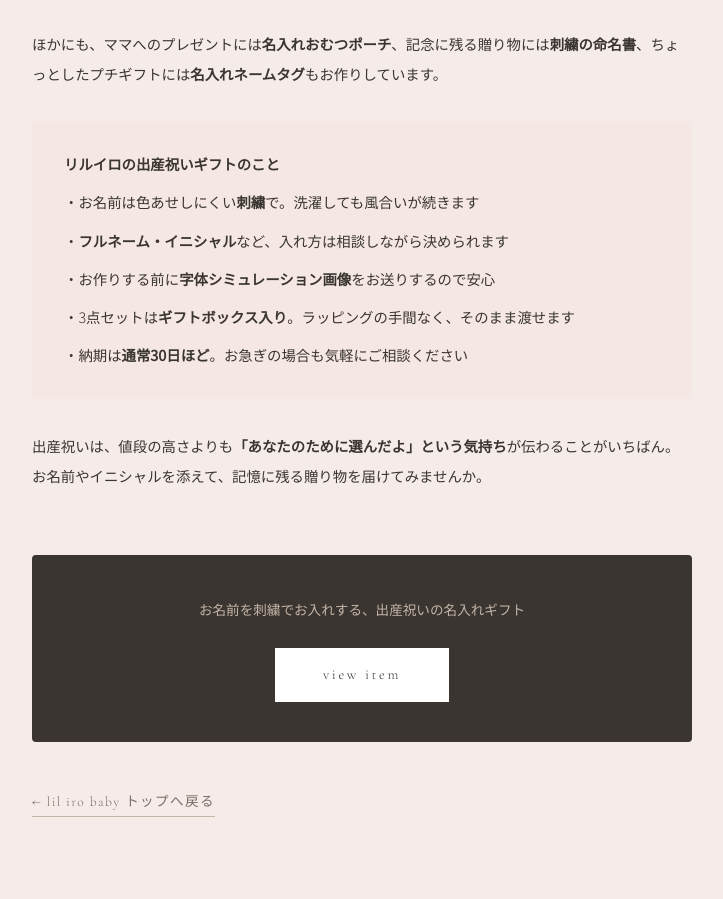
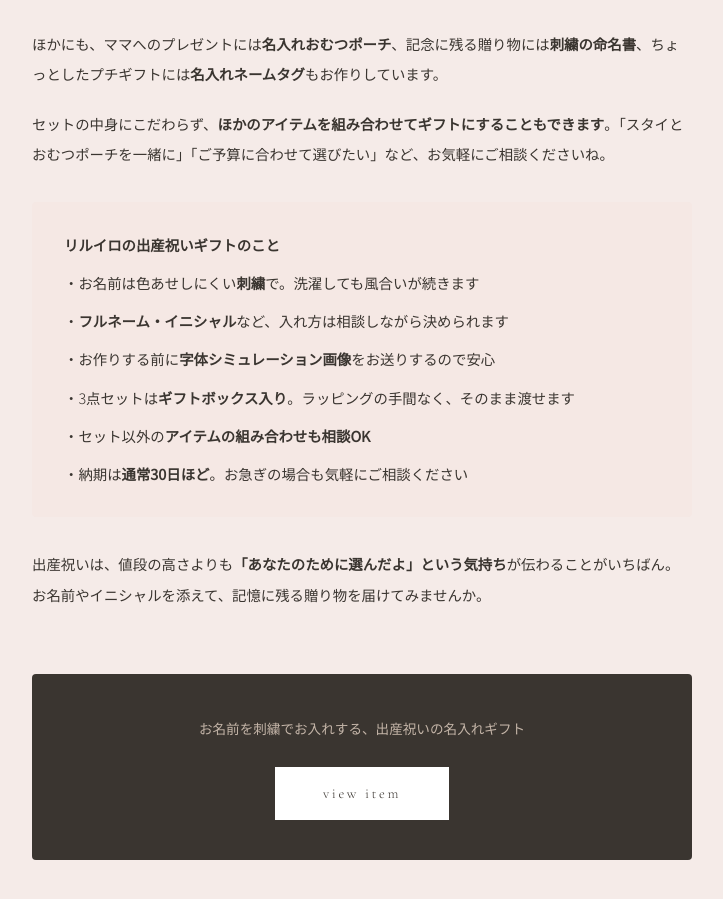
Before and after one commit to ssssaki0117-lgtm/lil-iro-baby, a plain HTML site: page column/shussan-iwai-guide.html in a window 1280 px wide. Shown: the part 2370-3269 px from the top of the page, without its empty margins (278-1001 px from the left). Drawn offline with nearby package versions, Linux system fonts and the light colour scheme.

Commit message:
出産祝いコラムに「ほかのアイテムとの組み合わせも相談OK」を追記
Co-Authored-By: Claude Opus 5.5 <noreply@anthropic.com>

```diff
--- a/column/shussan-iwai-guide.html
+++ b/column/shussan-iwai-guide.html
@@ -267,12 +267,15 @@
 
     <p>ほかにも、ママへのプレゼントには<a href="../items/pouch.html"><strong>名入れおむつポーチ</strong></a>、記念に残る贈り物には<a href="../items/meimei.html"><strong>刺繍の命名書</strong></a>、ちょっとしたプチギフトには<a href="../items/nametag.html"><strong>名入れネームタグ</strong></a>もお作りしています。</p>
 
+    <p>セットの中身にこだわらず、<strong>ほかのアイテムを組み合わせてギフトにすることもできます</strong>。「スタイとおむつポーチを一緒に」「ご予算に合わせて選びたい」など、お気軽にご相談くださいね。</p>
+
     <div class="point-box">
       <p><strong>リルイロの出産祝いギフトのこと</strong></p>
       <p>・お名前は色あせしにくい<strong>刺繍</strong>で。洗濯しても風合いが続きます</p>
       <p>・<strong>フルネーム・イニシャル</strong>など、入れ方は相談しながら決められます</p>
       <p>・お作りする前に<strong>字体シミュレーション画像</strong>をお送りするので安心</p>
       <p>・3点セットは<strong>ギフトボックス入り</strong>。ラッピングの手間なく、そのまま渡せます</p>
+      <p>・セット以外の<strong>アイテムの組み合わせも相談OK</strong></p>
       <p>・納期は<strong>通常30日ほど</strong>。お急ぎの場合も気軽にご相談ください</p>
     </div>
 
```
